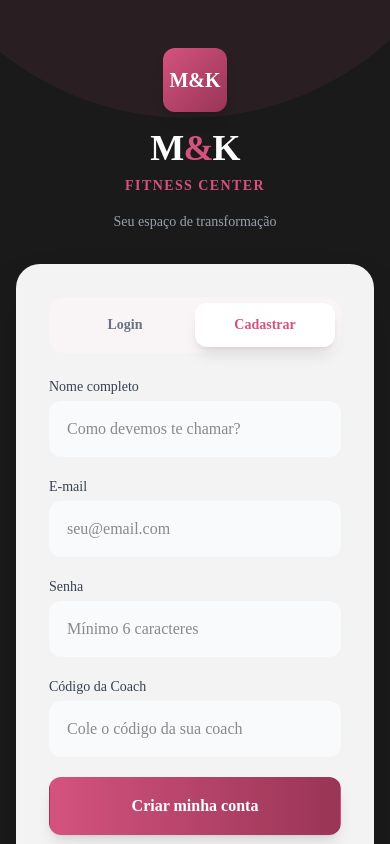
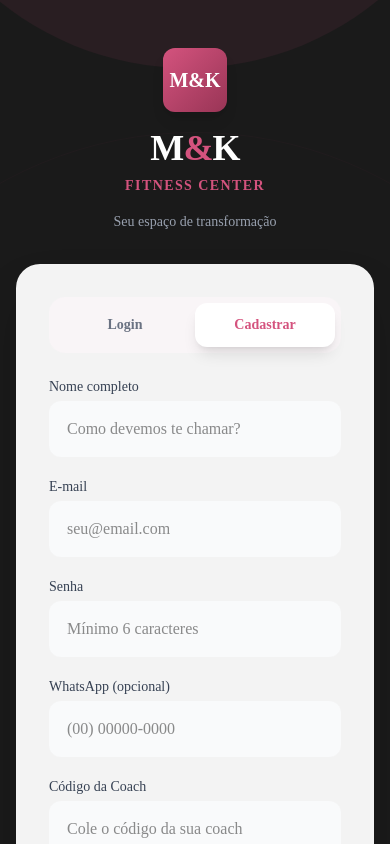
Before and after one commit to marcioholm/app-treino, a Next.js app: page /login in a window 390 px wide. Both pictures are taken after a click on the button "Cadastrar". Shown: the top 844 px of the page. Built offline with nearby package versions, Linux system fonts and the light colour scheme.

Commit message:
Add phone field to student registration for WhatsApp/n8n integration

```diff
--- a/src/app/api/auth/register-student/route.ts
+++ b/src/app/api/auth/register-student/route.ts
@@ -8,13 +8,14 @@ const registerSchema = z.object({
     name: z.string().min(2),
     email: z.string().email(),
     password: z.string().min(6),
+    phone: z.string().optional(),
     trainerId: z.string(),
 });
 
 export async function POST(req: Request) {
     try {
         const body = await req.json();
-        const { name, email, password, trainerId } = registerSchema.parse(body);
+        const { name, email, password, phone, trainerId } = registerSchema.parse(body);
 
         // Verify trainer exists
         const trainer = await prisma.user.findUnique({
@@ -53,6 +54,7 @@ export async function POST(req: Request) {
                 data: {
                     userId: user.id,
                     tenantId: trainer.tenantId,
+                    phone: phone || null,
                 },
             });
 
--- a/src/app/login/page.tsx
+++ b/src/app/login/page.tsx
@@ -8,6 +8,7 @@ export default function Login() {
     const [email, setEmail] = useState('');
     const [password, setPassword] = useState('');
     const [name, setName] = useState('');
+    const [phone, setPhone] = useState('');
     const [trainerCode, setTrainerCode] = useState('');
     const [error, setError] = useState('');
     const [loading, setLoading] = useState(false);
@@ -56,6 +57,7 @@ export default function Login() {
                     name,
                     email,
                     password,
+                    phone,
                     trainerId: trainerCode
                 })
             });
@@ -171,6 +173,16 @@ export default function Login() {
                                     />
                                 </div>
                                 <div className="space-y-1">
+                                    <label className="block text-sm font-medium text-gray-700">WhatsApp (opcional)</label>
+                                    <input
+                                        type="tel"
+                                        className="w-full px-4 py-3.5 bg-gray-50 border-2 border-transparent rounded-xl focus:outline-none focus:border-[#D4537E] focus:bg-white transition-all duration-300"
+                                        placeholder="(00) 00000-0000"
+                                        value={phone}
+                                        onChange={(e) => setPhone(e.target.value)}
+                                    />
+                                </div>
+                                <div className="space-y-1">
                                     <label className="block text-sm font-medium text-gray-700">Código da Coach</label>
                                     <input
                                         type="text"
```
Also changed, not shown: 1 other file (tests, documents, lock files or other folders).
